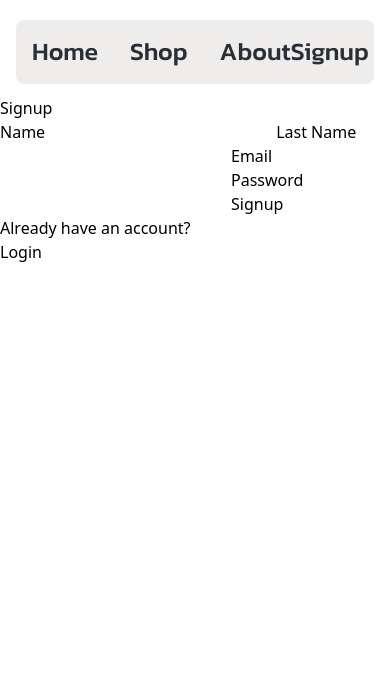
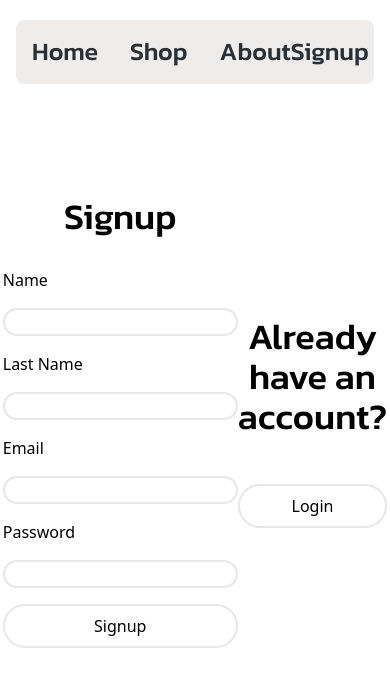
Before and after one commit to evacmak/project3_client, a React (Vite) app: page /signup in a window 390 px wide. Shown: the top 686 px of the page. Built offline with nearby package versions, Linux system fonts and the light colour scheme; grey boxes are pictures that could not be loaded.

Commit message:
login e homepage

```diff
--- a/src/App.css
+++ b/src/App.css
@@ -66,14 +66,12 @@
 
 .product-card h2 {
   font-size: 18px;
-  font-weight: bold;
   margin-bottom: 10px;
 }
 
 .product-card p {
   font-size: 16px;
-  color: #666;
-  margin-bottom: 20px;
+  margin-bottom: 10px;
 }
 
 .product-card button {
--- a/src/pages/Auth/Signup.jsx
+++ b/src/pages/Auth/Signup.jsx
@@ -37,10 +37,18 @@ function Signup() {
   };
 
   return (
-    <div className='SignupPage mt-24'>
-      <h2>Signup</h2>
+    <div className='SignupPage flex items-center justify-center min-h-screen px-4'>
+      {/* Column 1: Form */}
+      <div className='md:w-1/3 flex flex-col items-center justify-center'>
+        <p
+          className='text-center text-4xl font-medium mb-8'
+          style={{ fontFamily: 'kanit, extrabold' }}>
+          Signup
+        </p>
 
-      <form onSubmit={handleSubmit}>
+        <form
+          onSubmit={handleSubmit}
+          className='w-full max-w-sm flex flex-col space-y-4'>
           <label htmlFor='name'>Name</label>
           <input
             type='text'
@@ -48,7 +56,9 @@ function Signup() {
             id='name'
             value={name}
             onChange={handleName}
+            className='border-2 rounded-full'
           />
+
           <label htmlFor='lastName'>Last Name</label>
           <input
             type='text'
@@ -56,7 +66,9 @@ function Signup() {
             id='lastName'
             value={lastName}
             onChange={handleLastName}
+            className='border-2 rounded-full'
           />
+
           <label htmlFor='email'>Email</label>
           <input
             type='email'
@@ -64,7 +76,9 @@ function Signup() {
             id='email'
             value={email}
             onChange={handleEmail}
+            className='border-2 rounded-full'
           />
+
           <label htmlFor='password'>Password</label>
           <input
             type='password'
@@ -72,19 +86,42 @@ function Signup() {
             id='password'
             value={password}
             onChange={handlePassword}
+            className='border-2 rounded-full'
           />
 
           <button
             disabled={loading}
-          type='submit'>
+            type='submit'
+            className='mt-4 w-full py-2 rounded-full border-2 hover:bg-[#ddd]'>
             Signup
           </button>
         </form>
+      </div>
 
+      {/* Column 2: Image */}
+      <div className='md:w-1/3 flex items-center justify-center'>
+        <img
+          src='https://www.rhodeskin.com/cdn/shop/files/carousel-peach-duo_1800x.jpg?v=1718218851'
+          alt='Signup illustration'
+          className='w-full max-w-md rounded-lg'
+        />
+      </div>
+      {/* Column 3 */}
+      <div className='md:w-1/3 flex flex-col items-center justify-center'>
         {errorMessage && <p className='error-message'>{errorMessage} </p>}
 
-      <p>Already have an account?</p>
-      <Link to='/login'>Login</Link>
+        <p
+          className='text-center text-4xl font-medium mb-8'
+          style={{ fontFamily: 'kanit, extrabold' }}>
+          Already have an account?
+        </p>
+
+        <Link
+          to='/login'
+          className='mt-4 w-full py-2 rounded-full border-2 hover:bg-[#ddd] text-center flex items-center justify-center'>
+          Login
+        </Link>
+      </div>
     </div>
   );
 }
--- a/src/pages/Homepage.jsx
+++ b/src/pages/Homepage.jsx
@@ -2,9 +2,11 @@ import { useContext } from 'react';
 import { AuthContext } from '../context/auth.context';
 import banner from '../assets/images/banner.png';
 import HaileyBlush from '../assets/images/HaileyBlush.webp';
+import { useNavigate } from 'react-router-dom';
 
 const Homepage = () => {
   useContext(AuthContext);
+  const navigate = useNavigate();
 
   return (
     <div className='relative min-h-screen'>
@@ -14,14 +16,14 @@ const Homepage = () => {
           src={banner}
           alt='homepage banner'
         />
-        <div className='flex flex-col md:flex-row items-center'>
-          <div className='w-full md:w-1/2 p-4'>
+        <div className='flex flex-col md:flex-row items-center '>
+          <div className='w-full md:w-1/2 p-4 rounded-lg h-full flex flex-col justify-center'>
             <h1
               className=' text-gray-700'
               style={{
                 fontFamily: 'kanit, regular',
                 fontSize: '30px',
-                marginBottom: '8px',
+                marginBottom: '20px',
               }}>
               Meet rhode
             </h1>
@@ -30,7 +32,7 @@ const Homepage = () => {
                 className='text-gray-700'
                 style={{
                   fontFamily: 'kanit, extralight',
-                  marginBottom: '10px',
+                  marginBottom: '20px',
                 }}>
                 At rhode, our beauty philosophy is to make one of everything
                 really good. To us, that means a collection of intentional,
@@ -39,10 +41,28 @@ const Homepage = () => {
               </p>
               <p
                 className=' text-gray-700'
-                style={{ fontFamily: 'kanit, extralight' }}>
+                style={{
+                  fontFamily: 'kanit, extralight',
+                  marginBottom: '20px',
+                }}>
+                To RESTORE and NURTURE the skin you have now for lasting results
+                that reveal themselves over time.
+              </p>
+              <p
+                className=' text-gray-700'
+                style={{
+                  fontFamily: 'kanit, extralight',
+                  marginBottom: '40px',
+                }}>
                 This is a school project, not the real Rhode shop. So, be nice
                 ❤️
               </p>
+              <button
+                onClick={() => navigate('/product')}
+                className='mt-4 w-full py-2 rounded-full border-2 hover:bg-[#ddd]'
+                style={{ fontFamily: 'kanit, regular' }}>
+                Explore our products
+              </button>
             </div>
           </div>
           <div className='w-full md:w-1/2 flex justify-end'>
--- a/src/pages/Products.jsx
+++ b/src/pages/Products.jsx
@@ -59,11 +59,22 @@ const CollectionPage = () => {
                   src={product.imageUrl}
                   alt={product.title}
                 />
-                <h2 className='text-xl font-medium mt-4'>{product.title}</h2>
-                {/*    <p>${product.price.toFixed(2)}</p> */}
+                <h2
+                  className='text-xl font-medium mt-4 text-center'
+                  style={{ fontFamily: 'kanit, extralight' }}>
+                  {product.title}
+                </h2>
+                <h3
+                  className='mt-4 text-center text-gray-600'
+                  style={{ fontFamily: 'kanit, extralight' }}>
+                  {product.subtitle}
+                </h3>
+                {/* <p>${product.price.toFixed(2)}</p> */}
               </div>
+              <button className='mt-4 w-full py-2 rounded-full'>
+                See product
+              </button>
             </Link>
-            <button className='mt-4 w-full py-2 rounded-lg'>Add to Cart</button>
           </div>
         ))}
       </div>
```
Also changed, not shown: src/assets/images/carousel-peach-duo_1800x.webp (added), 1 other file (tests, documents, lock files or other folders). Lines whose indentation alone changed are shown as unchanged.
